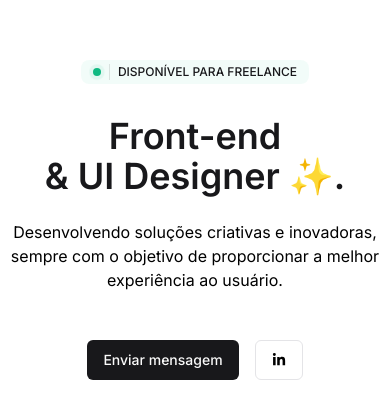
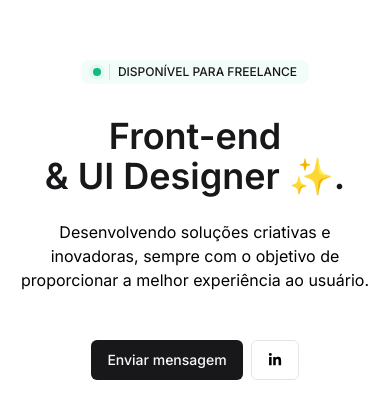
Before and after one commit to ecthon/ecthon-app, a Next.js app: page / in a window 390 px wide. Shown: the part 194-612 px from the top of the page. Built offline with nearby package versions, Linux system fonts and the light colour scheme.

Commit message:
style: heading - add padding x

```diff
--- a/src/components/heading.tsx
+++ b/src/components/heading.tsx
@@ -5,7 +5,7 @@ import { FaLinkedinIn } from "react-icons/fa"
 
 export function Heading() {
   return (
-    <div className="flex flex-col items-center justify-center mx-auto w-[928px] max-sm:w-full h-screen">
+    <div className="flex flex-col items-center justify-center mx-auto w-[928px] max-sm:w-full h-screen max-sm:px-5">
 
     <div className="flex items-center rounded-lg bg-emerald-500/5 gap-2 px-3 py-1 text-sm font-medium mx-auto">
       <div className="h-2 w-2 rounded-full bg-emerald-500">
@@ -18,7 +18,7 @@ export function Heading() {
     <p className="max-sm:w-full max-w-[750px] text-center text-lg text-muted-foreground max-sm:text-base justify-center mt-6 mb-8">
       Desenvolvendo soluções criativas e inovadoras, sempre com o objetivo de proporcionar a melhor experiência ao usuário.
     </p>
-    <div className="flex w-full items-center justify-center space-x-4 py-4 md:pb-10">
+    <div className="flex w-full items-center justify-center space-x-4 max-sm:space-x-2 py-4 md:pb-10">
       <Button asChild>
         <Link href="#">Enviar mensagem</Link>
       </Button>
```
